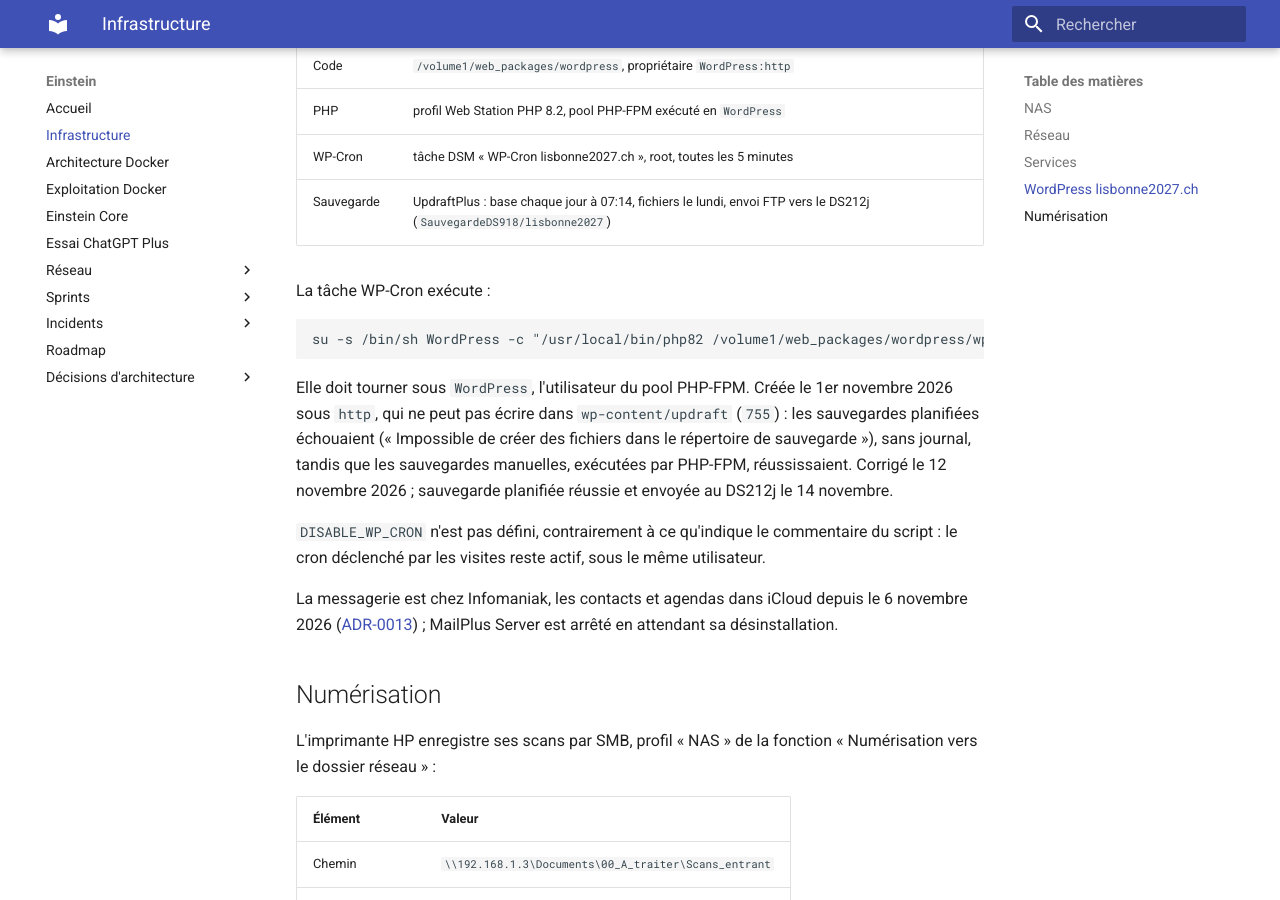
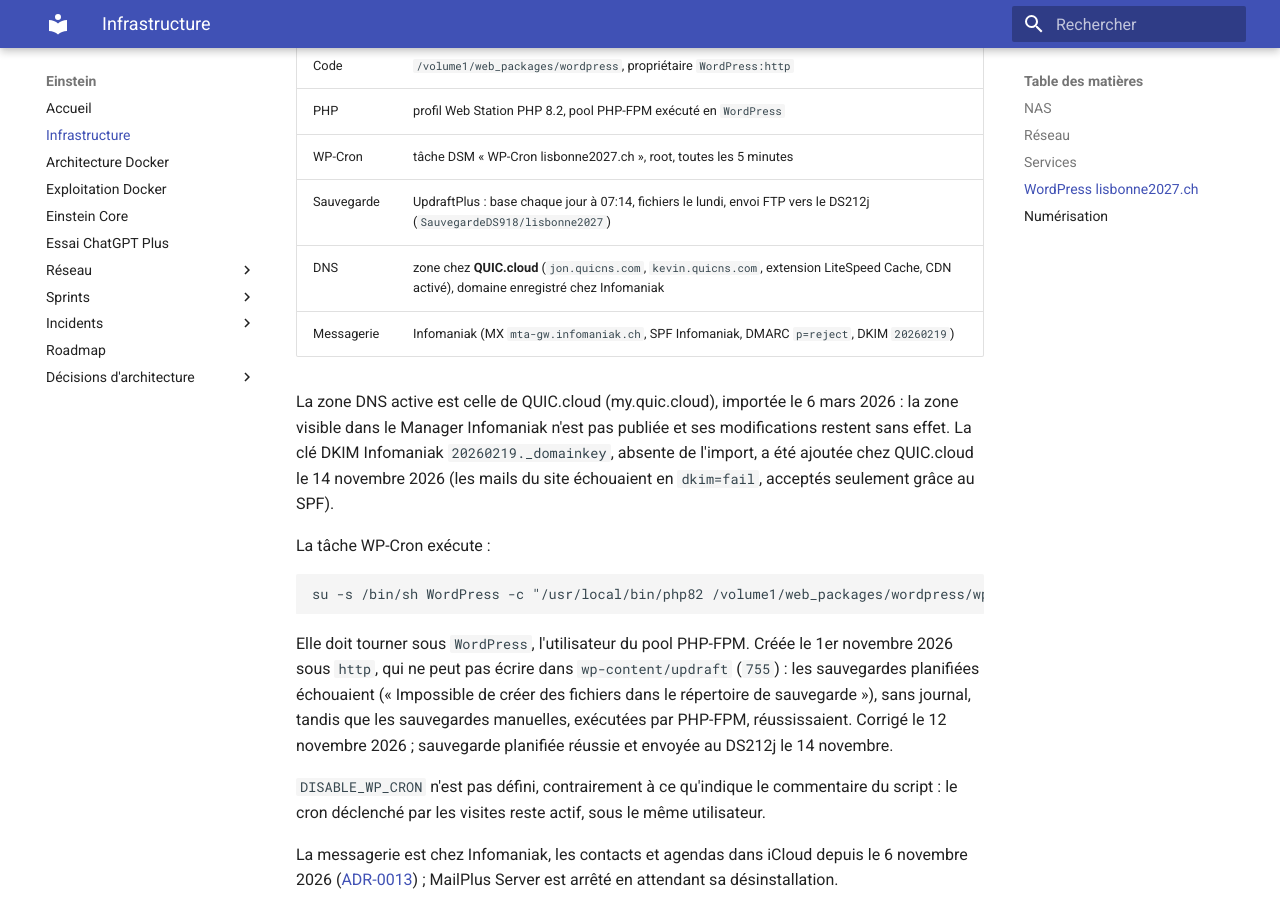
Before and after one commit to asanchez74/Einstein, an MkDocs documentation site: the page built from docs/infrastructure.md, in a window 1280 px wide and 900 px high, scrolled down 1661 px. Built offline with MkDocs 1.6.1 and Material for MkDocs 9.7.7, drawn with Linux system fonts in a browser that asks for light colours.

Commit message:
docs: DNS de lisbonne2027.ch chez QUIC.cloud, clé DKIM ajoutée
Co-Authored-By: Claude Opus 5.5 <noreply@anthropic.com>

```diff
--- a/docs/infrastructure.md
+++ b/docs/infrastructure.md
@@ -51,6 +51,15 @@ documenter.
 | PHP | profil Web Station PHP 8.2, pool PHP-FPM exécuté en `WordPress` |
 | WP-Cron | tâche DSM « WP-Cron lisbonne2027.ch », root, toutes les 5 minutes |
 | Sauvegarde | UpdraftPlus : base chaque jour à 07:14, fichiers le lundi, envoi FTP vers le DS212j (`SauvegardeDS918/lisbonne2027`) |
+| DNS | zone chez **QUIC.cloud** (`jon.quicns.com`, `kevin.quicns.com`, extension LiteSpeed Cache, CDN activé), domaine enregistré chez Infomaniak |
+| Messagerie | Infomaniak (MX `mta-gw.infomaniak.ch`, SPF Infomaniak, DMARC `p=reject`, DKIM `20260219`) |
+
+La zone DNS active est celle de QUIC.cloud (my.quic.cloud), importée le
+6 mars 2026 : la zone visible dans le Manager Infomaniak n'est pas publiée
+et ses modifications restent sans effet. La clé DKIM Infomaniak
+`20260219._domainkey`, absente de l'import, a été ajoutée chez QUIC.cloud le
+14 novembre 2026 (les mails du site échouaient en `dkim=fail`, acceptés
+seulement grâce au SPF).
 
 La tâche WP-Cron exécute :
 
```
